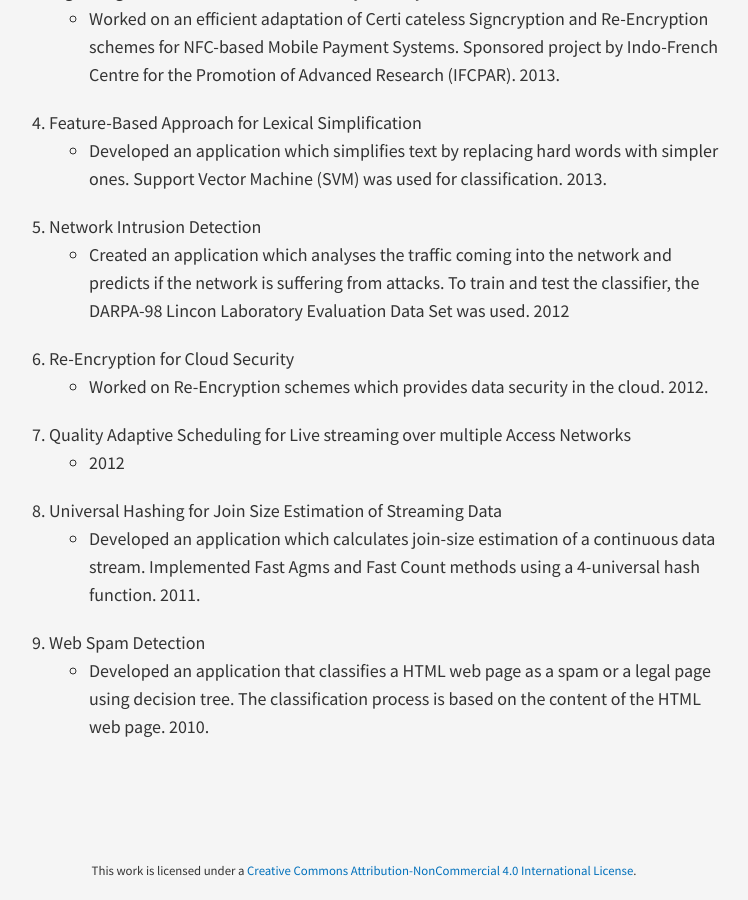
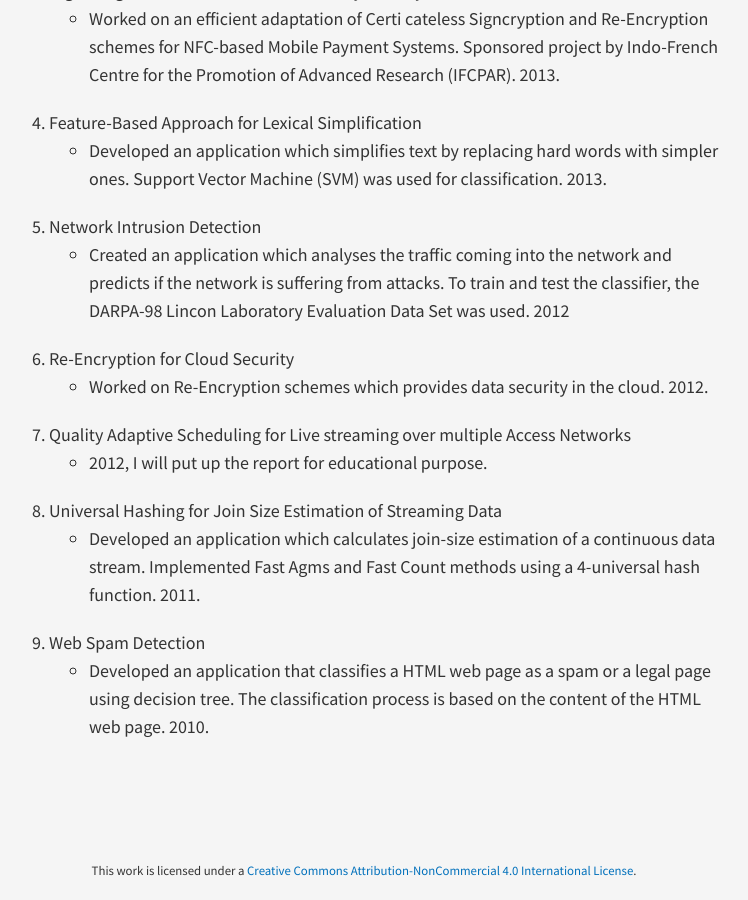
Before and after one commit to indramastan/indradeepmastan, a Jekyll site: the page built from projects/index.md, in a window 1280 px wide and 900 px high, scrolled down 634 px. Shown: the whole window, without its empty margins (276-1024 px from the left). Built offline with Jekyll 4.4.1, drawn with Linux system fonts in a browser that asks for light colours; nearby versions of some CDN libraries.

Commit message:
Update index.md

```diff
--- a/projects/index.md
+++ b/projects/index.md
@@ -27,7 +27,7 @@ title:
   - Worked on Re-Encryption schemes which provides data security in the cloud. 2012.
 
 7. Quality Adaptive Scheduling for Live streaming over multiple Access Networks
-  - 2012
+  - 2012, I will put up the report for educational purpose.
 
 8. Universal Hashing for Join Size Estimation of Streaming Data
   - Developed an application which calculates join-size estimation of a continuous data stream. Implemented Fast Agms and Fast Count methods using a 4-universal hash function. 2011.
```
